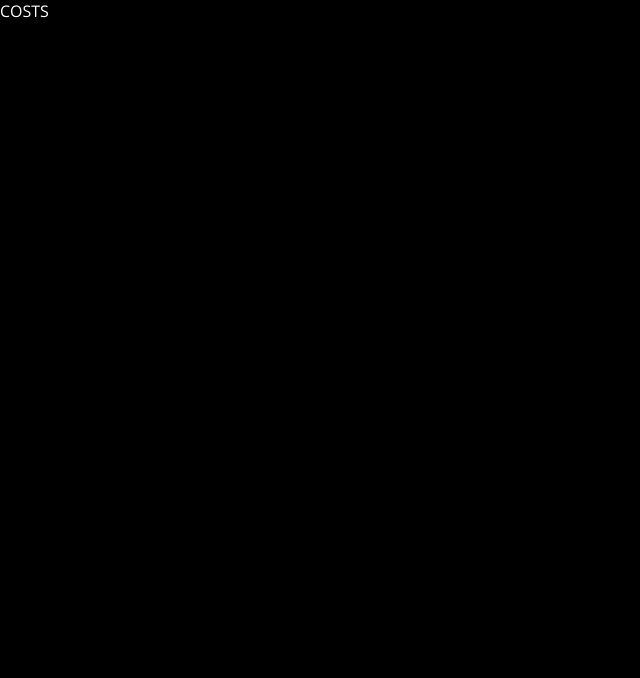
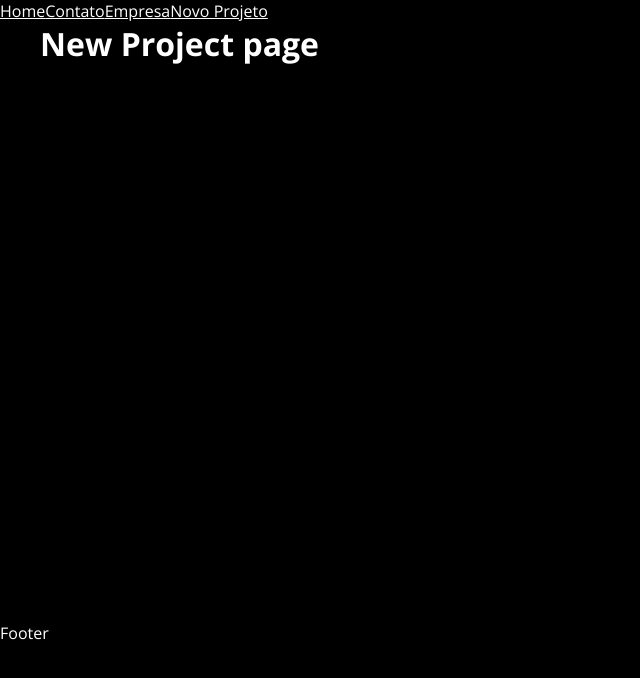
Before and after one commit to Devluisgsouza/Costs, a React (Create React App) app: page /newproject in a window 1280 px wide. Shown: the top 678 px of the page, without its empty margins (0-640 px from the left). Built offline with nearby package versions, Linux system fonts and the light colour scheme.

Commit message:
Feat pages and layout

```diff
--- a/src/App.js
+++ b/src/App.js
@@ -1,10 +1,35 @@
+import { BrowserRouter as Router, Routes, Route, Link } from 'react-router-dom'
+import Home from './components/pages/Home'
+import Contact from './components/pages/Contact'
+import Company from './components/pages/Company'
+import NewProject from './components/pages/NewProject'
+
+import Container from './components/layout/Container'
+
 
 
 function App() {
+  return (
+    <Router>
+      <div>
+        <Link to="/">Home</Link>
+        <Link to="/contact">Contato</Link>
+        <Link to="/company">Empresa</Link>
+        <Link to="/newproject">Novo Projeto</Link>
+      </div>
 
-  return (
-    <p>COSTS</p>
+      <Container customClass="min-height">
+        <Routes>
+          <Route exact path="/" element={<Home />} />
+          <Route path="/contact" element={<Contact />} />
+          <Route path="/company" element={<Company />} />
+          <Route path="/newproject" element={<NewProject />} />
+        </Routes>
+      </Container>
+
+      <p>Footer</p>
+    </Router>
   )
 }
 
-export default App;
+export default App
--- /dev/null
+++ b/src/components/layout/Container.js
@@ -0,0 +1,12 @@
+import styles from './Container.module.css'
+
+
+function Container(props) {
+    return(
+        <div className={`${styles.container} ${styles[props.customClass]}`}>
+            {props.children}
+        </div>
+    )
+}
+
+export default Container
--- /dev/null
+++ b/src/components/layout/Container.module.css
@@ -0,0 +1,21 @@
+.container{
+    width: 1200px;
+    display: flex;
+    justify-content: space-between;
+    margin: 0 auto;
+    flex-wrap: wrap;
+}
+
+.min-height{
+    min-height: 75%;
+}
+
+
+.start {
+    justify-content: flex-start;
+}
+
+.column {
+    flex-direction: column;
+    justify-content: flex-start;
+}
--- /dev/null
+++ b/src/components/pages/Company.js
@@ -0,0 +1,7 @@
+function Company() {
+    return(
+        <h1>Company page</h1>
+    )
+}
+
+export default Company
--- /dev/null
+++ b/src/components/pages/Contact.js
@@ -0,0 +1,7 @@
+function Contact() {
+    return(
+        <h1>Contact page</h1>
+    )
+}
+
+export default Contact
--- /dev/null
+++ b/src/components/pages/Home.js
@@ -0,0 +1,7 @@
+function Home() {
+    return(
+        <h1>Home page</h1>
+    )
+}
+
+export default Home
--- /dev/null
+++ b/src/components/pages/NewProject.js
@@ -0,0 +1,7 @@
+function NewProject() {
+    return(
+        <h1>New Project page</h1>
+    )
+}
+
+export default NewProject
```
Also changed, not shown: public/logo192.png (deleted), public/logo512.png (deleted), src/index.css (line endings or trailing spaces).
